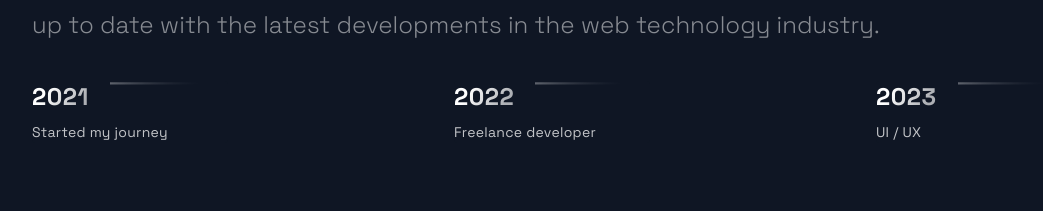
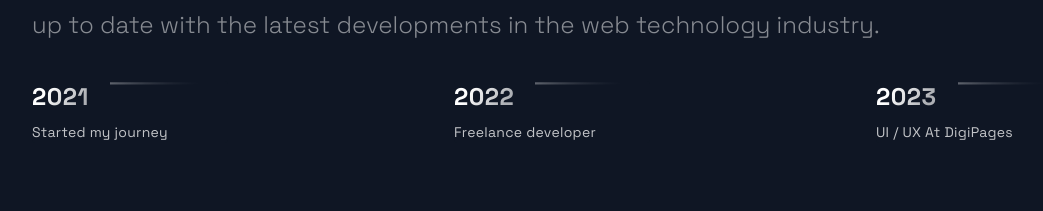
Before and after one commit to ThomasAlberto21/portfolio_website, a Next.js app: page / in a window 1280 px wide. Shown: the part 942-1153 px from the top of the page, without its empty margins (88-1131 px from the left). Built offline with nearby package versions, Linux system fonts and the light colour scheme.

Commit message:
constant

```diff
--- a/src/constants/constants.js
+++ b/src/constants/constants.js
@@ -119,6 +119,6 @@ export const TimeLineData = [
   { year: 2022, text: 'Freelance developer' },
   {
     year: 2023,
-    text: 'UI / UX',
+    text: 'UI / UX At DigiPages',
   },
 ];
```
